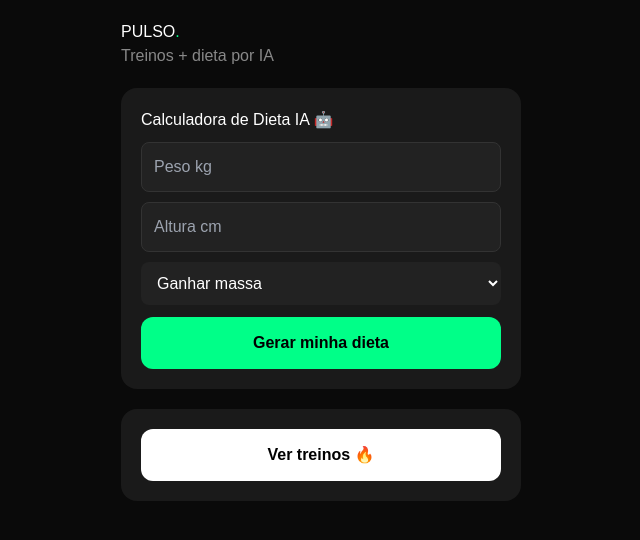
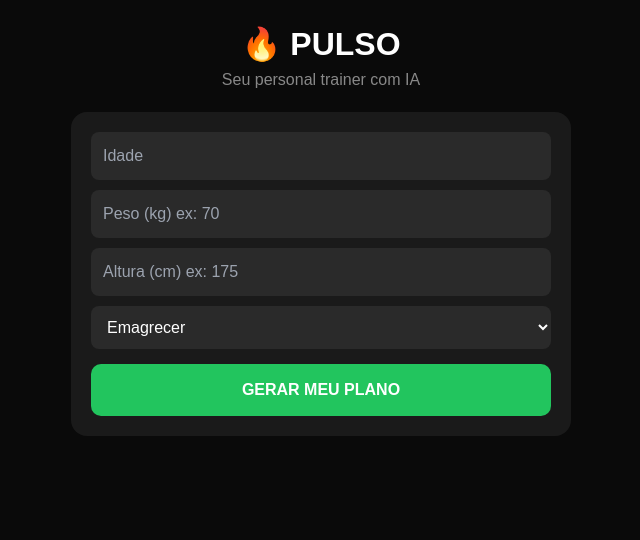
Before and after one commit to wellingtontraderback-a11y/pulso-app, a Next.js app: page / in a window 1280 px wide. Shown: the top 540 px of the page, without its empty margins (319-959 px from the left). Built offline with nearby package versions, Linux system fonts and the light colour scheme.

Commit message:
Update page.js

```diff
--- a/app/page.js
+++ b/app/page.js
@@ -1,58 +1,62 @@
-"use client"
-import { useState } from 'react'
-import { treinos } from '@/lib/treinos'
-import { calcularDieta } from '@/lib/dieta'
+"use client";
+import { useState } from "react";
+
+const STRIPE_LINK = "https://buy.stripe.com/00w4gBc693Mo0lrf9B9AA00";
 
 export default function Home() {
-  const [ver, setVer] = useState(false)
-  const [peso, setPeso] = useState('')
-  const [altura, setAltura] = useState('')
-  const [objetivo, setObjetivo] = useState('ganhar')
-  const [resultado, setResultado] = useState(null)
+  const [dados, setDados] = useState({ idade: "", peso: "", altura: "", objetivo: "emagrecer" });
+  const [resultado, setResultado] = useState(null);
+  const [pago, setPago] = useState(false);
 
-  const gerar = () => {
-    if(!peso || !altura) return alert('Preencha peso e altura')
-    setResultado(calcularDieta(Number(peso), Number(altura), objetivo))
+  function calcular() {
+    if (!dados.idade || !dados.peso || !dados.altura) {
+      alert("Preencha tudo!");
+      return;
+    }
+    const peso = parseFloat(dados.peso);
+    const altura = parseFloat(dados.altura) / 100;
+    const imc = (peso / (altura * altura)).toFixed(1);
+    let plano = "";
+    if (dados.objetivo === "emagrecer") plano = `☕ Café: 2 ovos + aveia\n🍽️ Almoço: Frango + arroz + salada\n🌙 Jantar: Omelete + legumes\n🔥 Treino: 30min caminhada + agachamento`;
+    if (dados.objetivo === "ganhar massa") plano = `☕ Café: 4 ovos + pão integral + banana\n🍽️ Almoço: Carne + arroz + feijão + batata\n🌙 Jantar: Frango + macarrão\n💪 Treino: Musculação 4x semana`;
+    if (dados.objetivo === "definir") plano = `☕ Café: Ovos + tapioca\n🍽️ Almoço: Peixe + quinoa + legumes\n🌙 Jantar: Salada + frango grelhado\n⚡ Treino: HIIT 20min`;
+    setResultado({ imc, plano });
   }
 
   return (
-    <div style={{background:'#0a0a0a',color:'white',minHeight:'100vh',padding:'20px',fontFamily:'Arial'}}>
-      <div style={{maxWidth:'400px',margin:'0 auto'}}>
-        <h1>PULSO<span style={{color:'#00ff88'}}>.</span></h1>
-        <p style={{color:'#888'}}>Treinos + dieta por IA</p>
+    <main style={{ minHeight: "100vh", background: "#0a0a0a", color: "white", padding: "20px", fontFamily: "sans-serif" }}>
+      <div style={{ maxWidth: "500px", margin: "0 auto" }}>
+        <h1 style={{ textAlign: "center", fontSize: "32px", fontWeight: "bold" }}>🔥 PULSO</h1>
+        <p style={{ textAlign: "center", color: "#888" }}>Seu personal trainer com IA</p>
 
-        <div style={{marginTop:'20px',background:'#1a1a1a',padding:'20px',borderRadius:'16px'}}>
-          <h3>Calculadora de Dieta IA 🤖</h3>
-          <input placeholder="Peso kg" value={peso} onChange={e=>setPeso(e.target.value)} style={{width:'100%',padding:'12px',marginTop:'10px',borderRadius:'8px',background:'#222',border:'1px solid #333',color:'white'}}/>
-          <input placeholder="Altura cm" value={altura} onChange={e=>setAltura(e.target.value)} style={{width:'100%',padding:'12px',marginTop:'10px',borderRadius:'8px',background:'#222',border:'1px solid #333',color:'white'}}/>
-          <select value={objetivo} onChange={e=>setObjetivo(e.target.value)} style={{width:'100%',padding:'12px',marginTop:'10px',borderRadius:'8px',background:'#222',color:'white'}}>
-            <option value="ganhar">Ganhar massa</option>
+        <div style={{ background: "#1a1a1a", padding: "20px", borderRadius: "16px", marginTop: "20px" }}>
+          <input placeholder="Idade" type="number" value={dados.idade} onChange={e => setDados({ ...dados, idade: e.target.value })} style={{ width: "100%", padding: "12px", marginBottom: "10px", borderRadius: "8px", background: "#2a2a2a", border: "none", color: "white" }} />
+          <input placeholder="Peso (kg) ex: 70" type="number" value={dados.peso} onChange={e => setDados({ ...dados, peso: e.target.value })} style={{ width: "100%", padding: "12px", marginBottom: "10px", borderRadius: "8px", background: "#2a2a2a", border: "none", color: "white" }} />
+          <input placeholder="Altura (cm) ex: 175" type="number" value={dados.altura} onChange={e => setDados({ ...dados, altura: e.target.value })} style={{ width: "100%", padding: "12px", marginBottom: "10px", borderRadius: "8px", background: "#2a2a2a", border: "none", color: "white" }} />
+          <select value={dados.objetivo} onChange={e => setDados({ ...dados, objetivo: e.target.value })} style={{ width: "100%", padding: "12px", marginBottom: "15px", borderRadius: "8px", background: "#2a2a2a", border: "none", color: "white" }}>
             <option value="emagrecer">Emagrecer</option>
+            <option value="ganhar massa">Ganhar Massa</option>
+            <option value="definir">Definir / Secar</option>
           </select>
-          <button onClick={gerar} style={{width:'100%',background:'#00ff88',color:'black',border:'none',padding:'14px',borderRadius:'12px',fontWeight:'bold',marginTop:'12px'}}>Gerar minha dieta</button>
-          {resultado && (
-            <div style={{marginTop:'15px',background:'#222',padding:'12px',borderRadius:'10px'}}>
-              <p>🔥 Calorias: {resultado.calorias}</p>
-              <p>💪 Proteína: {resultado.proteina}g</p>
-              <p>📊 IMC: {resultado.imc}</p>
-              <ul>{resultado.refeicoes.map((r,i)=><li key={i}>{r}</li>)}</ul>
-            </div>
-          )}
+          <button onClick={calcular} style={{ width: "100%", padding: "14px", background: "#22c55e", border: "none", borderRadius: "10px", color: "white", fontWeight: "bold", fontSize: "16px", cursor: "pointer" }}>GERAR MEU PLANO</button>
         </div>
 
-        <div style={{marginTop:'20px',background:'#1a1a1a',padding:'20px',borderRadius:'16px'}}>
-          <button onClick={()=>setVer(!ver)} style={{width:'100%',background:'white',color:'black',border:'none',padding:'14px',borderRadius:'12px',fontWeight:'bold'}}>
-            {ver ? 'Esconder' : 'Ver treinos 🔥'}
-          </button>
-        </div>
-
-        {ver && treinos.map(t=>(
-          <div key={t.id} style={{background:'#1a1a1a',padding:'16px',borderRadius:'12px',marginTop:'12px',borderLeft:'4px solid #00ff88'}}>
-            <strong>{t.nome}</strong>
-            <ul>{t.exercicios.map((e,i)=><li key={i}>{e}</li>)}</ul>
+        {resultado && (
+          <div style={{ marginTop: "20px", background: "#1a1a1a", padding: "20px", borderRadius: "16px", position: "relative", overflow: "hidden" }}>
+            <h2>Seu IMC: {resultado.imc}</h2>
+            <div style={{ filter: pago ? "none" : "blur(8px)", opacity: pago ? 1 : 0.5, whiteSpace: "pre-line", marginTop: "10px", lineHeight: "1.6" }}>
+              {resultado.plano}
+            </div>
+            {!pago && (
+              <div style={{ position: "absolute", top: 0, left: 0, right: 0, bottom: 0, display: "flex", flexDirection: "column", alignItems: "center", justifyContent: "center", background: "rgba(0,0,0,0.7)", borderRadius: "16px" }}>
+                <p style={{ fontSize: "20px", fontWeight: "bold", marginBottom: "15px" }}>🔒 Desbloqueie seu plano completo</p>
+                <a href={STRIPE_LINK} target="_blank" style={{ background: "#22c55e", padding: "14px 24px", borderRadius: "10px", color: "white", textDecoration: "none", fontWeight: "bold" }}>Desbloquear por R$29,90/mês</a>
+                <button onClick={() => setPago(true)} style={{ marginTop: "12px", background: "transparent", border: "none", color: "#888", textDecoration: "underline", cursor: "pointer" }}>Já paguei, liberar</button>
+              </div>
+            )}
           </div>
-        ))}
+        )}
       </div>
-    </div>
-  )
+    </main>
+  );
 }
```
